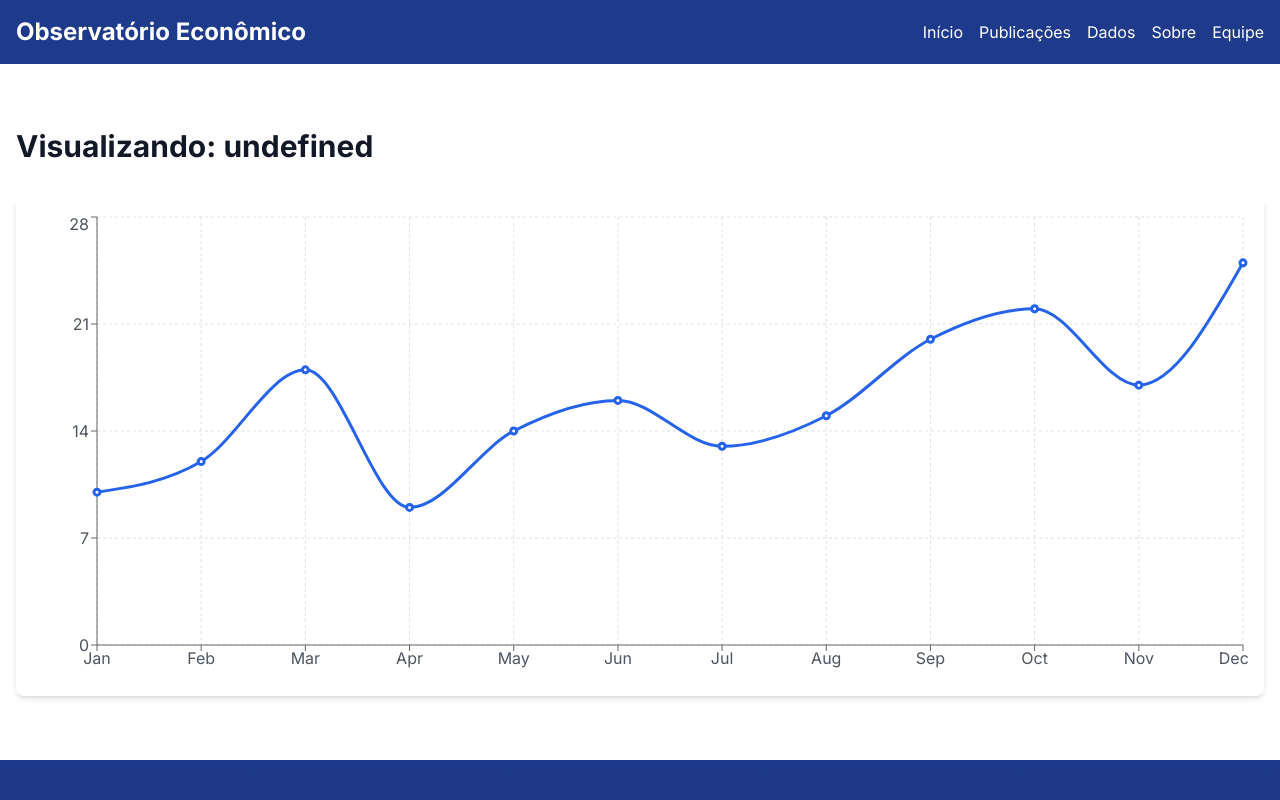
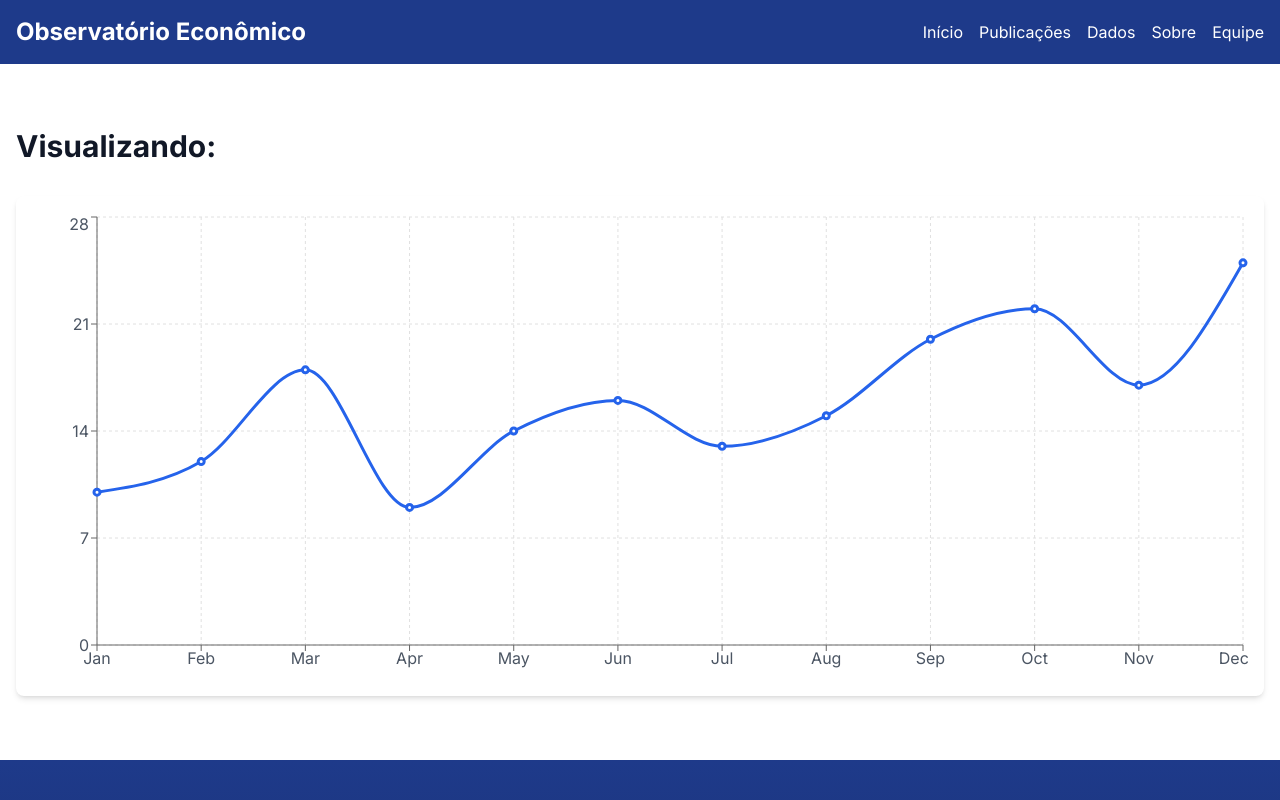
Before and after one commit to Sanguin1us/obs-econ-2, a Next.js app: page /dados/dataset in a window 1280 px wide. Shown: the top 800 px of the page. Built offline with nearby package versions, Linux system fonts and the light colour scheme.

Commit message:
fix previous commit

```diff
--- a/app/dados/dataset/page.tsx
+++ b/app/dados/dataset/page.tsx
@@ -5,7 +5,8 @@ import { useMemo } from "react"
 
 export default function VisualizarDadosPage() {
   const params = useParams()
-  const datasetName = decodeURIComponent(params.dataset)
+  const datasetParam = Array.isArray(params.dataset) ? params.dataset[0] : params.dataset || ""
+  const datasetName = decodeURIComponent(datasetParam)
   const data = useMemo(() => {
     return [
       { month: "Jan", value: 10 },
```
